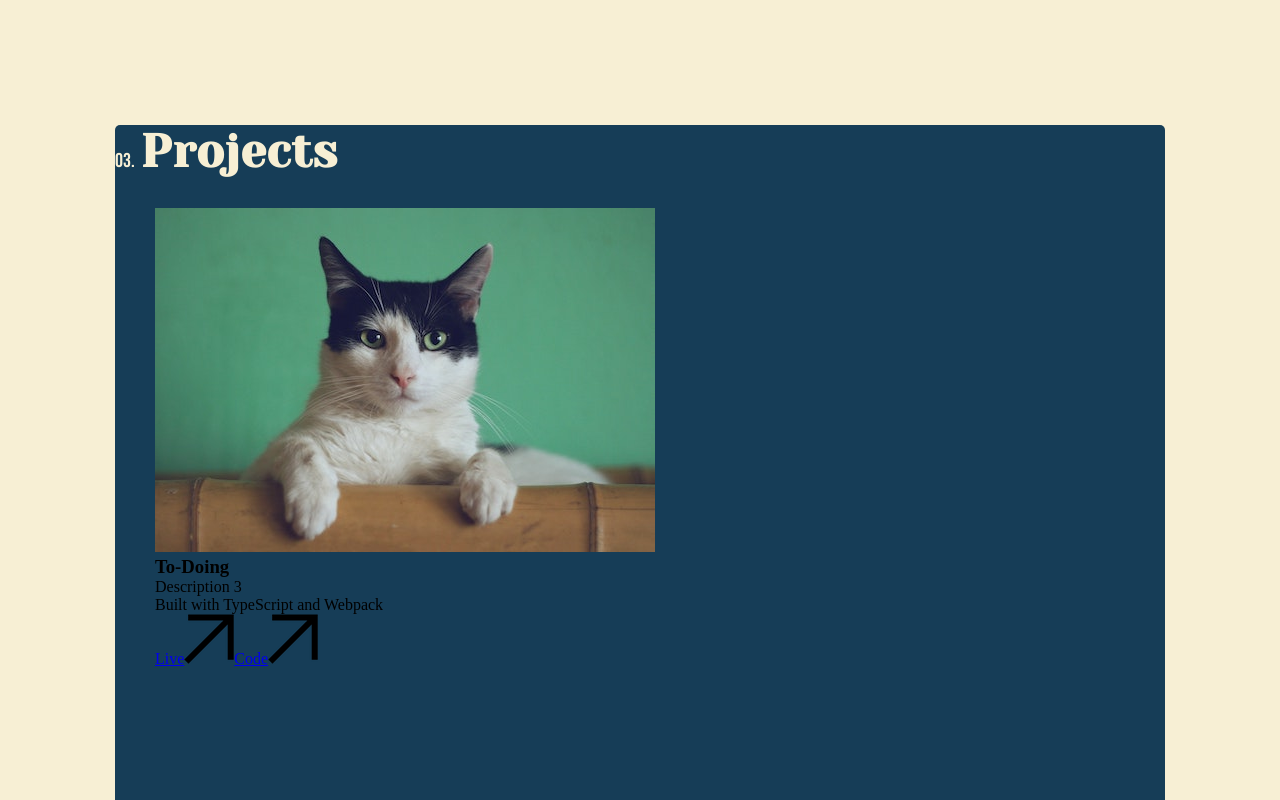
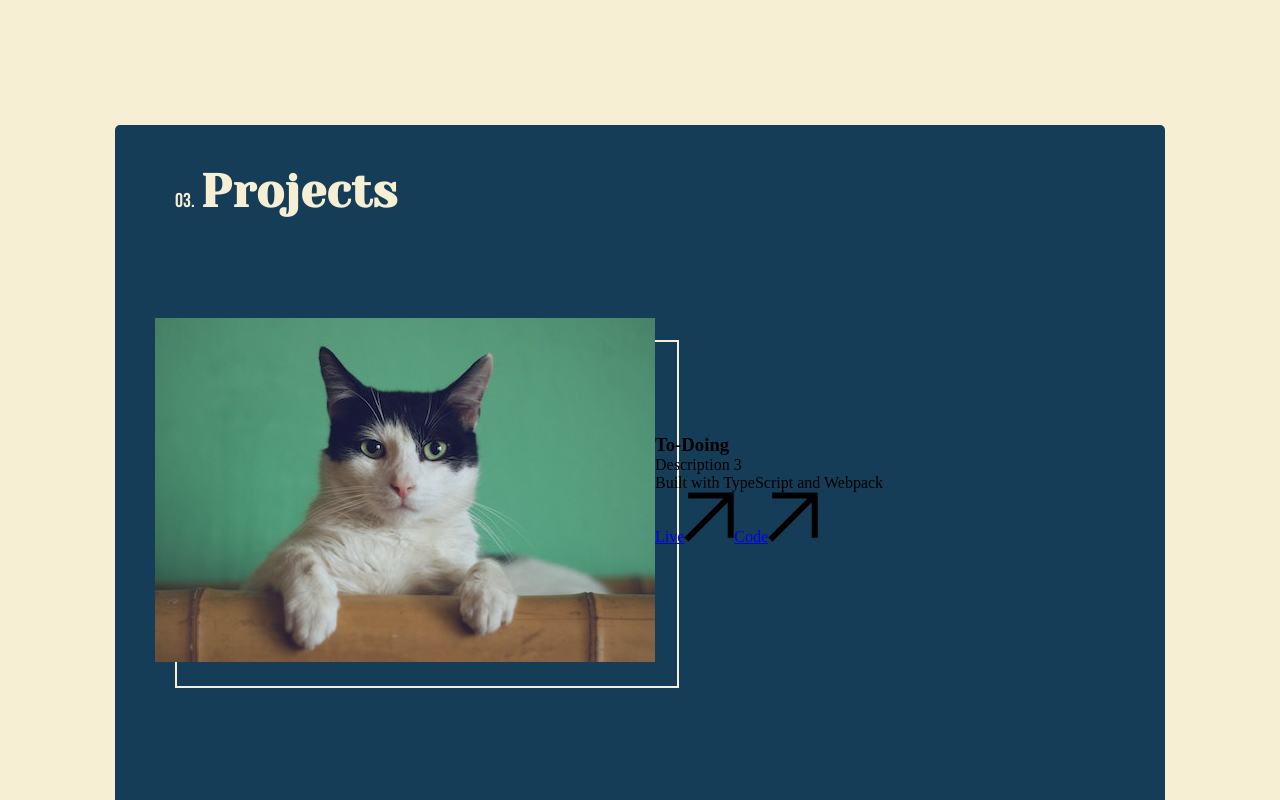
Before and after one commit to cynthem/portfolio, a React app: page / in a window 1280 px wide. Shown: the part 2340-3140 px from the top of the page. Built offline with nearby package versions, Linux system fonts and the light colour scheme; the HTML template or start-up script is replaced by a standard one.

Commit message:
Remove unused color variables

```diff
--- a/src/sass/components/_About.scss
+++ b/src/sass/components/_About.scss
@@ -71,7 +71,6 @@
 .intro {
     margin-left: 80px;
     .about-header {
-        margin-bottom: 30px;
         @include section-header($color-beige);
     }
     .intro-details {
--- a/src/sass/components/_Projects.scss
+++ b/src/sass/components/_Projects.scss
@@ -6,17 +6,83 @@
     margin: 0 115px;
     border-radius: 5px;
     .projects-header {
-
+        margin-top: 40px;
+        margin-left: 60px;
         @include section-header($color-beige);
+    }
+    .projects-list {
+        display: flex;
+        flex-direction: column;
+        gap: 40vh;
+        margin: 100px 40px 0px;
     }
 }
 
-.projects {
-
-        .projects-list {
+.project-container {
+    display: flex;
+    align-items: center;
+    > img {
+        box-shadow:
+            22px 24px 0px 0px $color-navy,
+            24px 22px 0px 0px $color-beige,
+            24px 26px 0px 0px $color-beige,
+            20px 26px 0px 0px $color-beige;
+    }
+}
+/*.project-container {
+    .project-card {
+        margin-left: 80px;
+        > h3 {
+            font-family: $font-bebas;
+            font-size: 26px;
+            padding: 8px 0px;
+            margin-left: 15px;
+            border-top-left-radius: 2px;
+            border-top-right-radius: 2px;
+            text-align: center;
+            border: 1px solid $color-mint;
+            color: $color-mint;
+            width: 180px;
+        }
+        .card-container {
+            background-color: $color-pink;
+            margin-top: -2px;
+            height: 260px;
+            width: 480px;
+            border-radius: 2px;
+            color: $color-navy;
             display: flex;
             flex-direction: column;
-            gap: 40vh;
-            margin: 0 40px;
+            justify-content: space-between;
+            padding: 15px;
+            .card-description {
+                font-family: $font-forum;
+                font-size: 20px;
+                height: 50%;
+            }
+            .break {
+                border-bottom: 1px solid black;
+                margin: 0 20px;
+            }
+            .card-tools {
+                font-family: $font-migra-italic;
+                font-size: 18px;
+                letter-spacing: 0.02em;
+            }
+            .card-links {
+                align-self: flex-end;
+                > a {
+                    color: black;
+                    text-decoration: none;
+                    margin: 0 20px;
+                    font-family: $font-forum;
+                    font-size: 20px;
+                    > img {
+                        width: 12px;
+                        margin-left: 5px;
+                    }
+                }
+            }
         }
-}
+    }
+}*/
--- a/src/sass/components/_Skills.scss
+++ b/src/sass/components/_Skills.scss
@@ -4,7 +4,6 @@
 .skills {
     .skills-header {
         margin-left: 260px;
-        margin-bottom: 30px;
         @include section-header($color-navy);
     }
     .skills-boxes {
--- a/src/sass/helpers/_variables.scss
+++ b/src/sass/helpers/_variables.scss
@@ -44,15 +44,7 @@ $font-forum: 'Forum', sans-serif;
 
 $font-yeseva: 'Yeseva One', serif;
 
-$color-yellow: #bc9540;
-
-$color-white: #fcfffb;
-
 $color-navy: #163D57;
-
-$color-pink: #F9DCE1;
-
-$color-mint: #B0DDC2;
 
 $color-orange: #ffa500;
 
```
Also changed, not shown: 1 other file (tests, documents, lock files or other folders).
